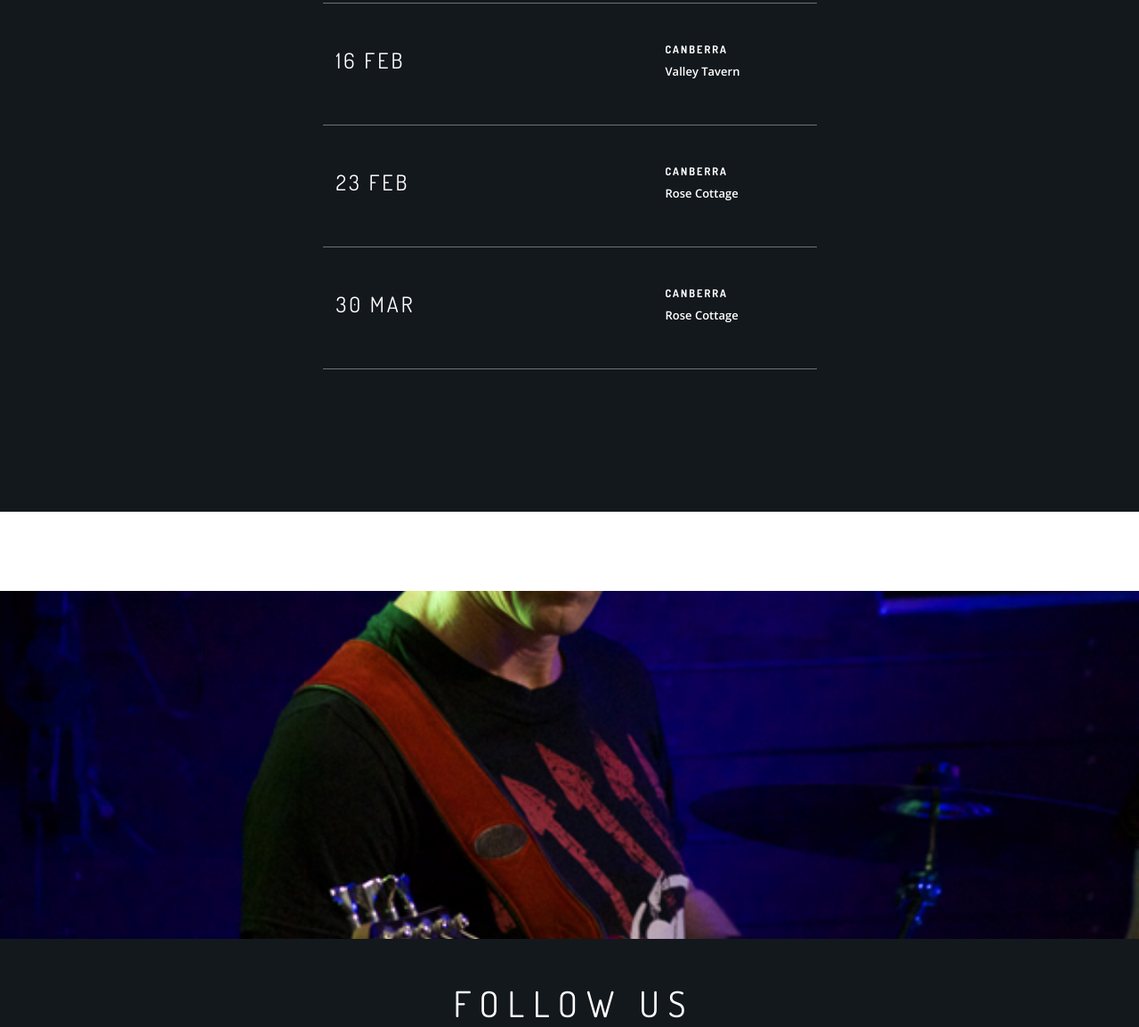
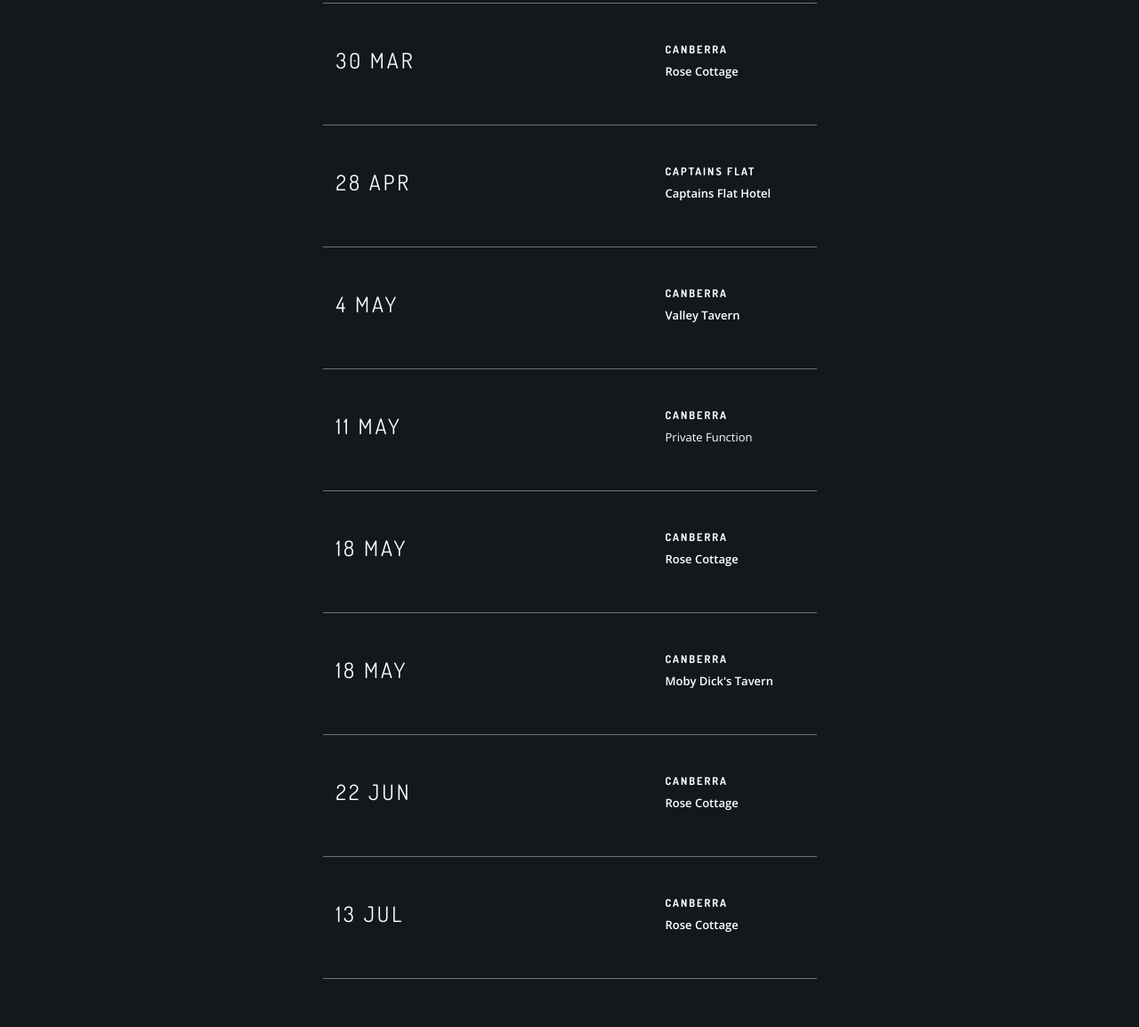
Before and after one commit to CameronPrior/thebadhenrys, a plain HTML site: page index.html in a window 1280 px wide. Shown: the part 1890-3044 px from the top of the page at 89% size. Drawn offline with nearby package versions, Linux system fonts and the light colour scheme.

Commit message:
Update index.html

```diff
--- a/index.html
+++ b/index.html
@@ -80,41 +80,8 @@
                             <ul>
 
 
-                                <!-- START EDITING HERE -->
-                                <li class="mb40 mb-xs-24">
-                                    <div class="overflow-hidden mb32">
-                                        <div class="col-sm-4">
-                                            <h4 class="uppercase pt8">1 Feb</h4>
-                                        </div>
-										<div class="col-sm-4">
 
-                                        </div>
-                                        <div class="col-sm-4">
-                                            <h6 class="uppercase mb0">Canberra</h6>
-                                            <span><a href="https://www.google.com/maps/place/Rose+Cottage/@-35.4058551,149.1427665,17.75z/data=!4m5!3m4!1s0x6b16355d737a8a7d:0xe7159806e8cbd48d!8m2!3d-35.405744!4d149.1435595" target="_blank">Rose Cottage</a></span>
-                                        </div>
-</div>
-                                    <hr class="fade-half mb0">
-                                </li>
-                                <!-- END EDITING HERE -->
-				    		     <!-- START EDITING HERE -->
-                                <li class="mb40 mb-xs-24">
-                                    <div class="overflow-hidden mb32">
-                                        <div class="col-sm-4">
-                                            <h4 class="uppercase pt8">16 Feb</h4>
-                                        </div>
-										<div class="col-sm-4">
-
-                                        </div>
-                                        <div class="col-sm-4">
-                                            <h6 class="uppercase mb0">Canberra</h6>
-                                            <span><a href="https://www.google.com/maps/place/Valley+Tavern/@-35.3906297,149.0828955,17z/data=!3m1!4b1!4m5!3m4!1s0x6b17b53eb7d24a6b:0x3e9a62fefb8f434!8m2!3d-35.3906297!4d149.0850842" target="_blank">Valley Tavern</a></span>
-                                        </div>
-</div>
-                                    <hr class="fade-half mb0">
-                                </li>
-                                <!-- END EDITING HERE -->
-                                <!-- START EDITING HERE -->
+				<!-- START EDITING HERE -->
                                 <li class="mb40 mb-xs-24">
                                     <div class="overflow-hidden mb32">
                                         <div class="col-sm-4">
@@ -137,6 +104,125 @@
                                     <div class="overflow-hidden mb32">
                                         <div class="col-sm-4">
                                             <h4 class="uppercase pt8">30 Mar</h4>
+                                        </div>
+										<div class="col-sm-4">
+
+                                        </div>
+                                        <div class="col-sm-4">
+                                            <h6 class="uppercase mb0">Canberra</h6>
+                                            <span><a href="https://www.google.com/maps/place/Rose+Cottage/@-35.4058551,149.1427665,17.75z/data=!4m5!3m4!1s0x6b16355d737a8a7d:0xe7159806e8cbd48d!8m2!3d-35.405744!4d149.1435595" target="_blank">Rose Cottage</a></span>
+                                        </div>
+</div>
+                                    <hr class="fade-half mb0">
+                                </li>
+                                <!-- END EDITING HERE -->
+				<!-- START EDITING HERE -->
+                                <li class="mb40 mb-xs-24">
+                                    <div class="overflow-hidden mb32">
+                                        <div class="col-sm-4">
+                                            <h4 class="uppercase pt8">28 Apr</h4>
+                                        </div>
+										<div class="col-sm-4">
+
+                                        </div>
+                                        <div class="col-sm-4">
+                                            <h6 class="uppercase mb0">Captains Flat</h6>
+                                            <span><a href="https://www.google.com.au/maps/place/Captains+Flat+Hotel/@-35.5920924,149.4427609,17z/data=!3m1!4b1!4m5!3m4!1s0x6b163e74466ac6a7:0xe7a82f9ab653f544!8m2!3d-35.5920924!4d149.4449496" target="_blank">Captains Flat Hotel</a></span>
+                                        </div>
+</div>
+                                    <hr class="fade-half mb0">
+                                </li>
+                                <!-- END EDITING HERE -->
+				<!-- START EDITING HERE -->
+                                <li class="mb40 mb-xs-24">
+                                    <div class="overflow-hidden mb32">
+                                        <div class="col-sm-4">
+                                            <h4 class="uppercase pt8">4 May</h4>
+                                        </div>
+										<div class="col-sm-4">
+
+                                        </div>
+                                        <div class="col-sm-4">
+                                            <h6 class="uppercase mb0">Canberra</h6>
+                                            <span><a href="https://www.google.com/maps/place/Valley+Tavern/@-35.3906297,149.0828955,17z/data=!3m1!4b1!4m5!3m4!1s0x6b17b53eb7d24a6b:0x3e9a62fefb8f434!8m2!3d-35.3906297!4d149.0850842" target="_blank">Valley Tavern</a></span>
+                                        </div>
+</div>
+                                    <hr class="fade-half mb0">
+                                </li>
+                                <!-- END EDITING HERE -->
+				<!-- START EDITING HERE -->
+                                <li class="mb40 mb-xs-24">
+                                    <div class="overflow-hidden mb32">
+                                        <div class="col-sm-4">
+                                            <h4 class="uppercase pt8">11 May</h4>
+                                        </div>
+										<div class="col-sm-4">
+
+                                        </div>
+                                        <div class="col-sm-4">
+                                            <h6 class="uppercase mb0">Canberra</h6>
+                                            <span>Private Function</span>
+                                        </div>
+</div>
+                                    <hr class="fade-half mb0">
+                                </li>
+                                <!-- END EDITING HERE -->
+				    <!-- START EDITING HERE -->
+                                <li class="mb40 mb-xs-24">
+                                    <div class="overflow-hidden mb32">
+                                        <div class="col-sm-4">
+                                            <h4 class="uppercase pt8">18 May</h4>
+                                        </div>
+										<div class="col-sm-4">
+
+                                        </div>
+                                        <div class="col-sm-4">
+                                            <h6 class="uppercase mb0">Canberra</h6>
+                                            <span><a href="https://www.google.com/maps/place/Rose+Cottage/@-35.4058551,149.1427665,17.75z/data=!4m5!3m4!1s0x6b16355d737a8a7d:0xe7159806e8cbd48d!8m2!3d-35.405744!4d149.1435595" target="_blank">Rose Cottage</a></span>
+                                        </div>
+</div>
+                                    <hr class="fade-half mb0">
+                                </li>
+                                <!-- END EDITING HERE -->
+				<!-- START EDITING HERE -->
+                                <li class="mb40 mb-xs-24">
+                                    <div class="overflow-hidden mb32">
+                                        <div class="col-sm-4">
+                                            <h4 class="uppercase pt8">18 May</h4>
+                                        </div>
+										<div class="col-sm-4">
+
+                                        </div>
+                                        <div class="col-sm-4">
+                                            <h6 class="uppercase mb0">Canberra</h6>
+                                            <span><a href="https://www.google.com.au/maps/place/Moby+Dicks+Tavern/@-35.2218432,149.016195,17z/data=!3m1!4b1!4m5!3m4!1s0x6b17ade6ab714c6f:0x693e596ba949b822!8m2!3d-35.2218432!4d149.0183837" target="_blank">Moby Dick's Tavern</a></span>
+                                        </div>
+</div>
+                                    <hr class="fade-half mb0">
+                                </li>
+                                <!-- END EDITING HERE -->
+				<!-- START EDITING HERE -->
+                                <li class="mb40 mb-xs-24">
+                                    <div class="overflow-hidden mb32">
+                                        <div class="col-sm-4">
+                                            <h4 class="uppercase pt8">22 Jun</h4>
+                                        </div>
+										<div class="col-sm-4">
+
+                                        </div>
+                                        <div class="col-sm-4">
+                                            <h6 class="uppercase mb0">Canberra</h6>
+                                            <span><a href="https://www.google.com/maps/place/Rose+Cottage/@-35.4058551,149.1427665,17.75z/data=!4m5!3m4!1s0x6b16355d737a8a7d:0xe7159806e8cbd48d!8m2!3d-35.405744!4d149.1435595" target="_blank">Rose Cottage</a></span>
+                                        </div>
+</div>
+                                    <hr class="fade-half mb0">
+                                </li>
+                                <!-- END EDITING HERE -->
+				<!-- START EDITING HERE -->
+                                <li class="mb40 mb-xs-24">
+                                    <div class="overflow-hidden mb32">
+                                        <div class="col-sm-4">
+                                            <h4 class="uppercase pt8">13 Jul</h4>
                                         </div>
 										<div class="col-sm-4">
 
```
